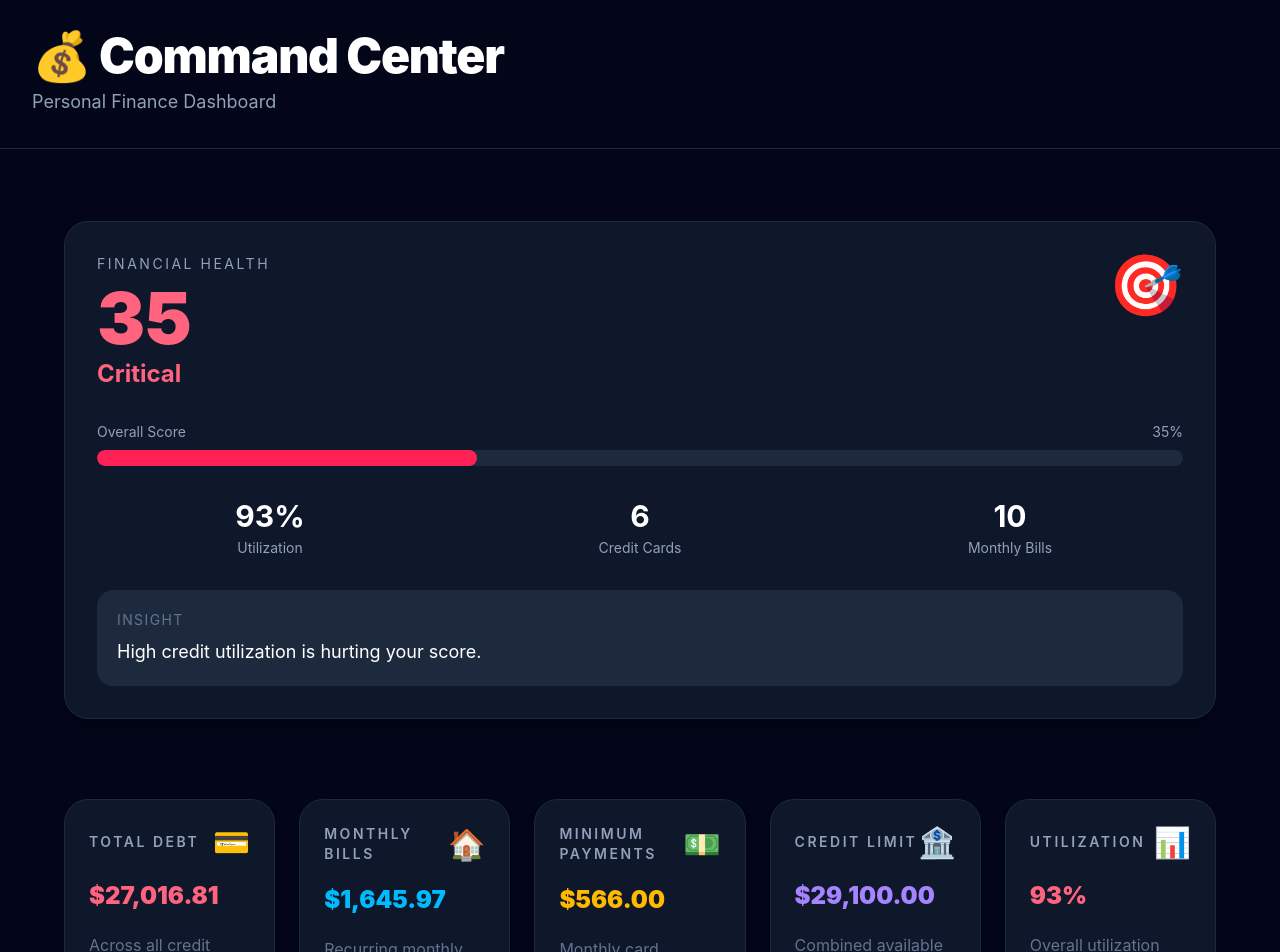
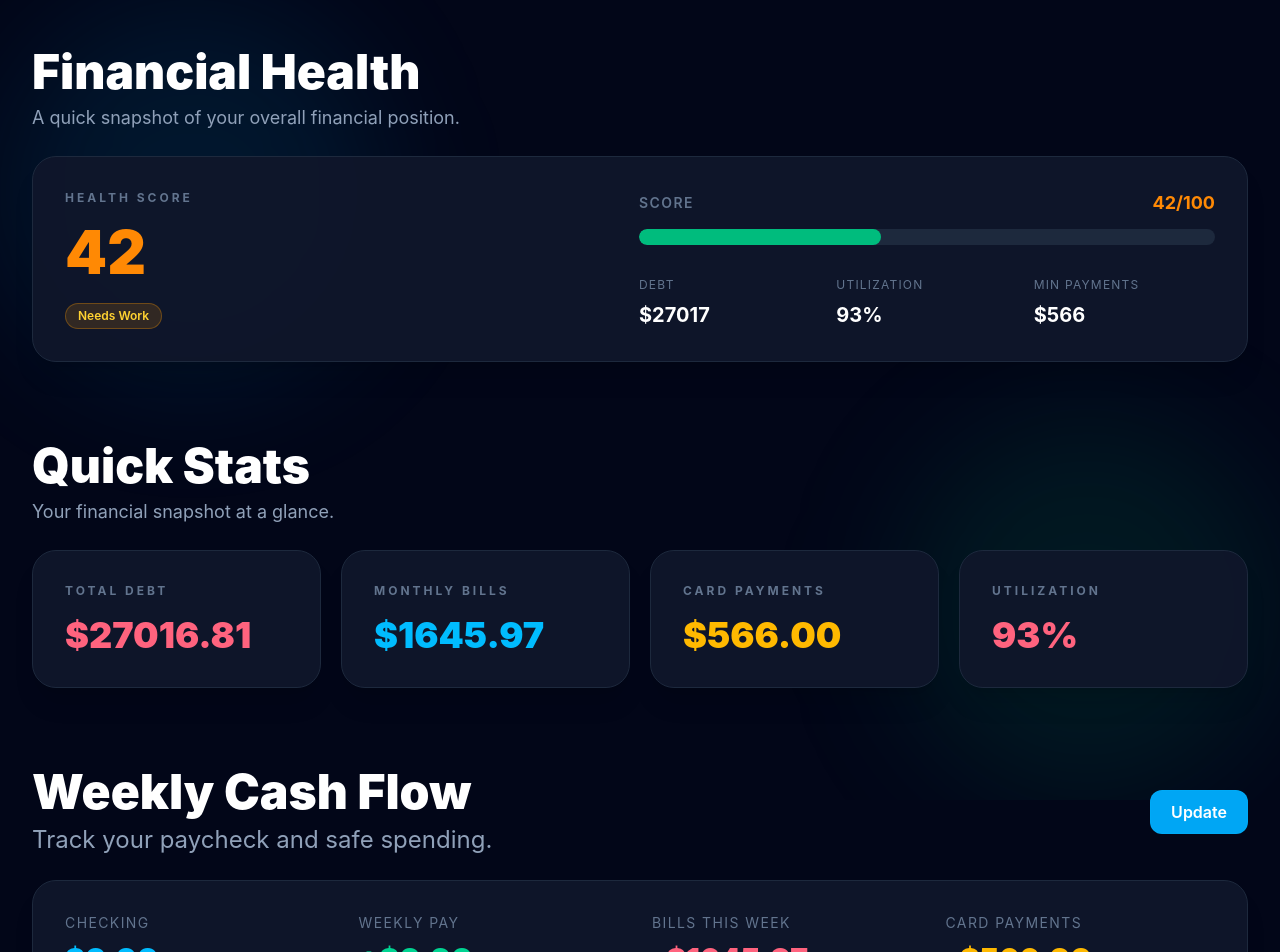
Before and after one commit to JacobADunn/dunndebt, a React (Vite) app: page / in a window 1280 px wide. Shown: the top 952 px of the page. Built offline with nearby package versions, Linux system fonts and the light colour scheme.

Commit message:
ui fixes

```diff
--- a/src/components/dashboard/Dashboard.jsx
+++ b/src/components/dashboard/Dashboard.jsx
@@ -8,10 +8,12 @@ export default function Dashboard({ children }) {
         px-4
         py-8
         sm:px-6
+        md:py-10
         lg:px-8
+        lg:py-12
       "
     >
-      <div className="flex flex-col gap-20">
+      <div className="flex flex-col gap-16 lg:gap-20">
         {children}
       </div>
     </main>
--- a/src/components/dashboard/HealthScore.jsx
+++ b/src/components/dashboard/HealthScore.jsx
@@ -1,150 +1,149 @@
 import Card from "../ui/Card";
+import Badge from "../ui/Badge";
 import useFinance from "../../hooks/useFinance";
 
 export default function HealthScore() {
-  const { utilization, bills, cards } = useFinance();
+  const {
+    utilization,
+    totalDebt,
+    totalMinimumPayments,
+  } = useFinance();
 
-  function calculateScore() {
   let score = 100;
 
-    // Credit Utilization
-    if (utilization >= 95) score -= 40;
-    else if (utilization >= 90) score -= 30;
-    else if (utilization >= 70) score -= 20;
-    else if (utilization >= 50) score -= 10;
+  if (utilization > 30) score -= (utilization - 30) * 0.6;
+  if (totalDebt > 10000) score -= 10;
+  if (totalDebt > 20000) score -= 10;
+  if (totalMinimumPayments > 1000) score -= 10;
 
-    // Unpaid Bills
-    const unpaidBills = bills.filter((bill) => !bill.isPaid).length;
-    score -= unpaidBills * 2;
+  score = Math.max(0, Math.round(score));
 
-    // Cards Not Paid
-    const unpaidCards = cards.filter((card) => !card.isPaidThisMonth).length;
-    score -= unpaidCards * 3;
-
-    return Math.max(0, Math.min(100, Math.round(score)));
-  }
-
-  const score = calculateScore();
-
+  let color = "text-emerald-400";
+  let badgeColor = "green";
   let status = "Excellent";
-  let color = "text-emerald-400";
-  let progress = "bg-emerald-500";
-
-  if (score < 95) {
-    status = "Good";
-    color = "text-sky-400";
-    progress = "bg-sky-500";
-  }
 
   if (score < 80) {
-    status = "Needs Attention";
     color = "text-amber-400";
-    progress = "bg-amber-500";
+    badgeColor = "yellow";
+    status = "Good";
   }
 
   if (score < 60) {
-    status = "Critical";
-    color = "text-rose-400";
-    progress = "bg-rose-500";
+    color = "text-orange-400";
+    badgeColor = "yellow";
+    status = "Needs Work";
   }
 
-  // Generate one helpful insight
-  let insight = "Everything looks healthy.";
-
-  if (utilization >= 90) {
-    insight = "High credit utilization is hurting your score.";
-  } else if (cards.some((c) => !c.isPaidThisMonth)) {
-    insight = "One or more credit card payments are still outstanding.";
-  } else if (bills.some((b) => !b.isPaid)) {
-    insight = "You still have unpaid bills due this month.";
+  if (score < 40) {
+    color = "text-rose-400";
+    badgeColor = "red";
+    status = "Critical";
   }
 
   return (
-    <Card className="p-8">
+    <section className="space-y-6">
 
-      <div className="flex items-start justify-between">
+      <div>
+        <h2 className="text-3xl font-black sm:text-4xl lg:text-5xl">
+          Financial Health
+        </h2>
+
+        <p className="mt-2 text-base text-slate-400 sm:text-lg">
+          A quick snapshot of your overall financial position.
+        </p>
+      </div>
+
+      <Card>
+
+        <div className="flex flex-col gap-8 lg:flex-row lg:items-center lg:justify-between">
+
+          {/* Left */}
 
           <div>
 
-          <p className="text-sm uppercase tracking-[0.18em] text-slate-400">
-            Financial Health
+            <p className="text-xs font-bold uppercase tracking-[0.25em] text-slate-500">
+              Health Score
             </p>
 
-          <h2 className={`mt-2 text-7xl font-black ${color}`}>
+            <h1 className={`mt-4 text-5xl font-black sm:text-6xl ${color}`}>
               {score}
-          </h2>
+            </h1>
 
-          <p className={`mt-1 text-2xl font-bold ${color}`}>
+            <div className="mt-5">
+              <Badge color={badgeColor}>
                 {status}
-          </p>
-
-        </div>
-
-        <div className="text-6xl">
-          🎯
+              </Badge>
             </div>
 
           </div>
 
-      <div className="mt-8">
+          {/* Right */}
 
-        <div className="mb-2 flex justify-between text-sm text-slate-400">
-          <span>Overall Score</span>
-          <span>{score}%</span>
+          <div className="w-full max-w-xl">
+
+            <div className="mb-3 flex items-center justify-between">
+
+              <span className="text-sm font-semibold uppercase tracking-widest text-slate-500">
+                Score
+              </span>
+
+              <span className={`text-lg font-bold ${color}`}>
+                {score}/100
+              </span>
+
             </div>
 
             <div className="h-4 overflow-hidden rounded-full bg-slate-800">
 
               <div
-            className={`h-full rounded-full ${progress}`}
-            style={{ width: `${score}%` }}
+                className="h-full rounded-full bg-emerald-500 transition-all duration-500"
+                style={{
+                  width: `${score}%`,
+                }}
               />
+
+            </div>
+
+            <div className="mt-8 grid grid-cols-1 gap-4 sm:grid-cols-3">
+
+              <div>
+                <p className="text-xs uppercase tracking-widest text-slate-500">
+                  Debt
+                </p>
+
+                <p className="mt-2 text-xl font-bold text-white">
+                  ${totalDebt.toFixed(0)}
+                </p>
+              </div>
+
+              <div>
+                <p className="text-xs uppercase tracking-widest text-slate-500">
+                  Utilization
+                </p>
+
+                <p className="mt-2 text-xl font-bold text-white">
+                  {utilization}%
+                </p>
+              </div>
+
+              <div>
+                <p className="text-xs uppercase tracking-widest text-slate-500">
+                  Min Payments
+                </p>
+
+                <p className="mt-2 text-xl font-bold text-white">
+                  ${totalMinimumPayments.toFixed(0)}
+                </p>
+              </div>
 
             </div>
 
           </div>
 
-      <div className="mt-8 grid grid-cols-3 gap-6 text-center">
-
-        <div>
-          <p className="text-3xl font-bold">{utilization}%</p>
-          <p className="mt-1 text-sm text-slate-400">
-            Utilization
-          </p>
-        </div>
-
-        <div>
-          <p className="text-3xl font-bold">
-            {cards.length}
-          </p>
-          <p className="mt-1 text-sm text-slate-400">
-            Credit Cards
-          </p>
-        </div>
-
-        <div>
-          <p className="text-3xl font-bold">
-            {bills.length}
-          </p>
-          <p className="mt-1 text-sm text-slate-400">
-            Monthly Bills
-          </p>
-        </div>
-
-      </div>
-
-      <div className="mt-8 rounded-2xl bg-slate-800 p-5">
-
-        <p className="text-sm uppercase tracking-widest text-slate-500">
-          Insight
-        </p>
-
-        <p className="mt-2 text-lg">
-          {insight}
-        </p>
-
         </div>
 
       </Card>
+
+    </section>
   );
 }
--- a/src/components/dashboard/QuickStats.jsx
+++ b/src/components/dashboard/QuickStats.jsx
@@ -1,64 +1,71 @@
-import SummaryCard from "./SummaryCard";
+import Card from "../ui/Card";
 import useFinance from "../../hooks/useFinance";
-import { formatCurrency } from "../../utils/formatters";
 
 export default function QuickStats() {
   const {
     totalDebt,
     totalBills,
     totalMinimumPayments,
-    totalCreditLimit,
     utilization,
   } = useFinance();
 
   const stats = [
     {
-      title: "Total Debt",
-      value: formatCurrency(totalDebt),
-      icon: "💳",
-      accent: "text-rose-400",
-      footer: "Across all credit cards",
+      label: "Total Debt",
+      value: `$${totalDebt.toFixed(2)}`,
+      color: "text-rose-400",
     },
     {
-      title: "Monthly Bills",
-      value: formatCurrency(totalBills),
-      icon: "🏠",
-      accent: "text-sky-400",
-      footer: "Recurring monthly expenses",
+      label: "Monthly Bills",
+      value: `$${totalBills.toFixed(2)}`,
+      color: "text-sky-400",
     },
     {
-      title: "Minimum Payments",
-      value: formatCurrency(totalMinimumPayments),
-      icon: "💵",
-      accent: "text-amber-400",
-      footer: "Monthly card minimums",
+      label: "Card Payments",
+      value: `$${totalMinimumPayments.toFixed(2)}`,
+      color: "text-amber-400",
     },
     {
-      title: "Credit Limit",
-      value: formatCurrency(totalCreditLimit),
-      icon: "🏦",
-      accent: "text-violet-400",
-      footer: "Combined available credit",
-    },
-    {
-      title: "Utilization",
+      label: "Utilization",
       value: `${utilization}%`,
-      icon: "📊",
-      accent:
-        utilization >= 90
+      color:
+        utilization >= 80
           ? "text-rose-400"
-          : utilization >= 70
+          : utilization >= 50
           ? "text-amber-400"
           : "text-emerald-400",
-      footer: "Overall utilization",
     },
   ];
 
   return (
-    <div className="grid gap-6 md:grid-cols-2 xl:grid-cols-5">
-      {stats.map((stat) => (
-        <SummaryCard key={stat.title} {...stat} />
-      ))}
-    </div>
+    <section className="space-y-6">
+
+      <div>
+        <h2 className="text-3xl font-black sm:text-4xl lg:text-5xl">
+          Quick Stats
+        </h2>
+
+        <p className="mt-2 text-base text-slate-400 sm:text-lg">
+          Your financial snapshot at a glance.
+        </p>
+      </div>
+
+      <div className="grid grid-cols-1 gap-5 sm:grid-cols-2 xl:grid-cols-4">
+        {stats.map((stat) => (
+          <Card key={stat.label}>
+            <p className="text-xs font-bold uppercase tracking-[0.25em] text-slate-500">
+              {stat.label}
+            </p>
+
+            <h3
+              className={`mt-4 break-words text-3xl font-black sm:text-4xl ${stat.color}`}
+            >
+              {stat.value}
+            </h3>
+          </Card>
+        ))}
+      </div>
+
+    </section>
   );
 }
--- a/src/components/layout/Layout.jsx
+++ b/src/components/layout/Layout.jsx
@@ -1,29 +1,18 @@
 export default function Layout({ children }) {
   return (
     <div className="min-h-screen bg-slate-950 text-white">
+      {/* Background Accent */}
 
-      {/* Page Header */}
+      <div className="pointer-events-none fixed inset-0 overflow-hidden">
+        <div className="absolute left-0 top-0 h-96 w-96 rounded-full bg-sky-500/10 blur-3xl" />
+        <div className="absolute bottom-0 right-0 h-96 w-96 rounded-full bg-emerald-500/10 blur-3xl" />
+      </div>
 
-      <header className="border-b border-slate-800 bg-slate-950">
-        <div className="mx-auto max-w-7xl px-8 py-8">
+      {/* App Content */}
 
-          <h1 className="text-5xl font-black tracking-tight">
-            💰 Command Center
-          </h1>
-
-          <p className="mt-2 text-lg text-slate-400">
-            Personal Finance Dashboard
-          </p>
-
-        </div>
-      </header>
-
-      {/* Main Content */}
-
-      <main className="mx-auto max-w-7xl px-8 py-10">
+      <div className="relative z-10">
         {children}
-      </main>
-
+      </div>
     </div>
   );
 }
--- a/src/components/ui/Button.jsx
+++ b/src/components/ui/Button.jsx
@@ -1,24 +1,55 @@
 export default function Button({
   children,
+  onClick,
+  type = "button",
   variant = "primary",
+  disabled = false,
   className = "",
-  ...props
 }) {
-  const styles = {
-    primary: "bg-sky-500 hover:bg-sky-400 text-white",
+  const variants = {
+    primary:
+      "bg-sky-500 hover:bg-sky-400 text-white border border-sky-400/20",
+
     secondary:
-      "bg-slate-800 hover:bg-slate-700 border border-slate-700 text-white",
-    danger: "bg-rose-600 hover:bg-rose-500 text-white",
-    success: "bg-emerald-600 hover:bg-emerald-500 text-white",
-    ghost: "hover:bg-slate-800 text-slate-300",
+      "bg-slate-800 hover:bg-slate-700 text-white border border-slate-700",
+
+    success:
+      "bg-emerald-500 hover:bg-emerald-400 text-white border border-emerald-400/20",
+
+    danger:
+      "bg-rose-500 hover:bg-rose-400 text-white border border-rose-400/20",
+
+    ghost:
+      "bg-transparent hover:bg-slate-800 text-slate-300 border border-transparent",
   };
 
   return (
     <button
-      {...props}
-      className={`rounded-2xl px-5 py-3 font-semibold transition-all duration-200 active:scale-95 ${
-        styles[variant] || styles.primary
-      } ${className}`}
+      type={type}
+      onClick={onClick}
+      disabled={disabled}
+      className={`
+        inline-flex
+        items-center
+        justify-center
+        whitespace-nowrap
+        rounded-xl
+        px-5
+        h-11
+        text-sm
+        sm:text-base
+        font-semibold
+        transition-all
+        duration-200
+        focus:outline-none
+        focus:ring-2
+        focus:ring-sky-400/50
+        disabled:cursor-not-allowed
+        disabled:opacity-50
+        active:scale-[0.98]
+        ${variants[variant]}
+        ${className}
+      `}
     >
       {children}
     </button>
--- a/src/components/ui/Card.jsx
+++ b/src/components/ui/Card.jsx
@@ -1,7 +1,26 @@
-export default function Card({children,className=""}){
-return (
-<div className={`rounded-3xl border border-slate-800 bg-slate-900 p-6 shadow-lg transition-all duration-300 hover:-translate-y-1 hover:border-slate-700 ${className}`}>
-{children}
-</div>
-);
+export default function Card({
+  children,
+  className = "",
+}) {
+  return (
+    <div
+      className={`
+        rounded-3xl
+        border
+        border-slate-800
+        bg-slate-900/95
+        p-5
+        shadow-xl
+        transition-all
+        duration-200
+        hover:border-slate-700
+        hover:shadow-2xl
+        sm:p-6
+        lg:p-8
+        ${className}
+      `}
+    >
+      {children}
+    </div>
+  );
 }
```
Also changed, not shown: src/components/bills/BillCard.jsx (+13 -3 lines), src/components/ui/Modal.jsx (+49 -12 lines). Lines whose indentation alone changed are shown as unchanged.
